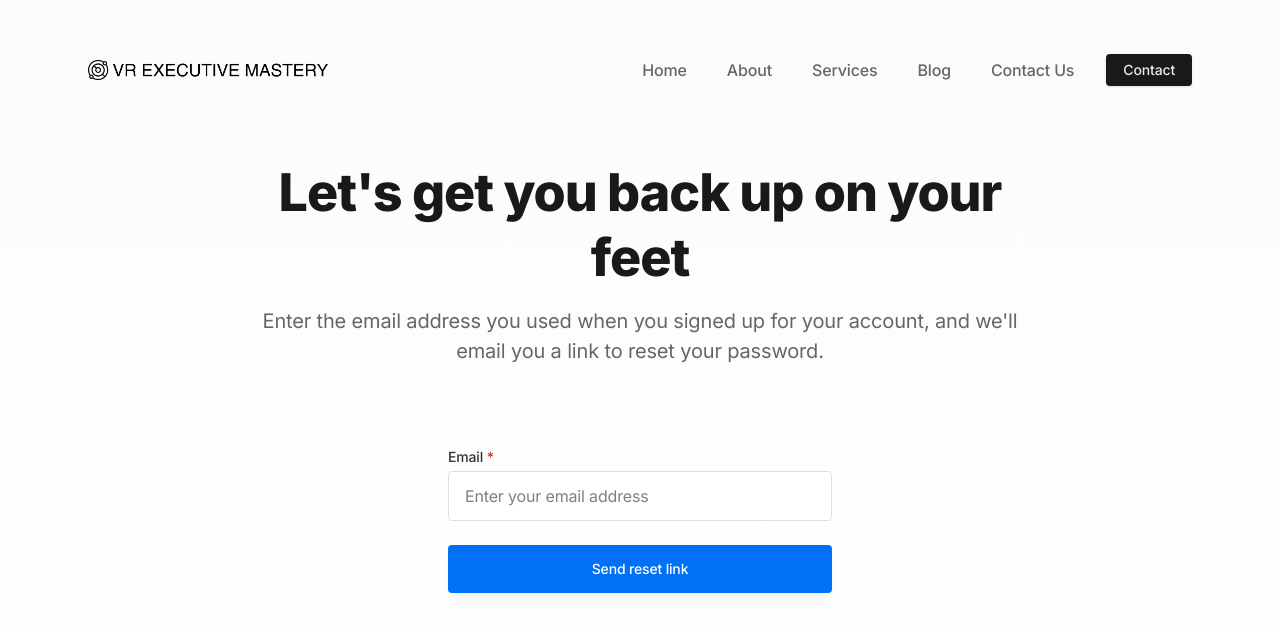
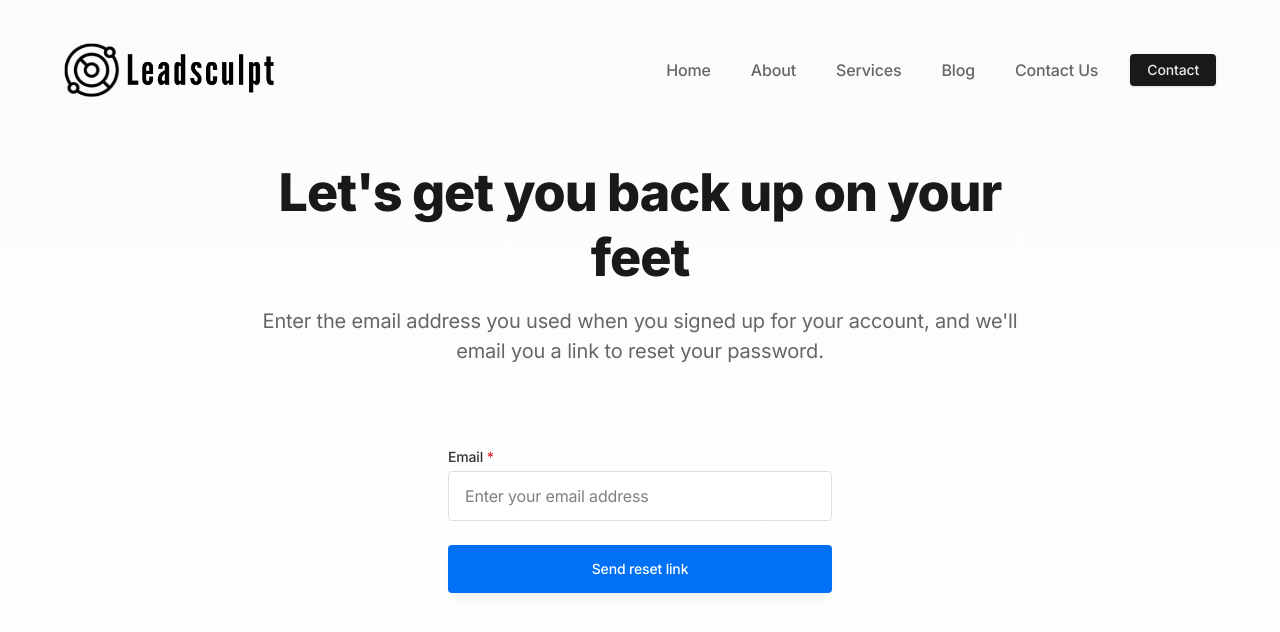
Before and after one commit to WilderAp/LandingPage1-Wap, a Next.js app: page /reset-password in a window 1280 px wide. Shown: the top 632 px of the page. Built offline with nearby package versions, Linux system fonts and the light colour scheme.

Commit message:
update logo

```diff
--- a/components/ui/footer.tsx
+++ b/components/ui/footer.tsx
@@ -1,6 +1,6 @@
 import "@/app/css/fonts.css";
 import Image from "next/image";
-import logo from "@/public/images/logo.png";
+import logo from "@/public/images/LeadLogo.png";
 
 export default function Footer() {
   return (
@@ -15,7 +15,7 @@ export default function Footer() {
               style={{ fontSize: "25px" }}
             >
               <a href="/">
-                <Image src={logo} alt="logo" width={240} height={150} />
+                <Image src={logo} alt="logo" width={180} height={150} />
               </a>
             </h6>
             <ul className="text-sm">
--- a/components/ui/header.tsx
+++ b/components/ui/header.tsx
@@ -2,7 +2,7 @@
 
 import texts from "@/components/utils/sections.json";
 import { useState, useEffect } from "react";
-import logo from "@/public/images/logo.png";
+import logo from "@/public/images/LeadLogo.png";
 import Image from "next/image";
 
 export default function Header() {
@@ -26,7 +26,7 @@ export default function Header() {
       }`}
       style={{ paddingTop: "30px" }}
     >
-      <div className="max-w-6xl mx-auto px-5 sm:px-6">
+      <div className="max-w-6xl mx-auto ">
         <div className="flex items-center justify-between h-16 md:h-20">
           {/* Site branding */}
           <div
@@ -38,7 +38,7 @@ export default function Header() {
             }}
           >
             <a href="/">
-              <Image src={logo} alt="logo" width={240} height={150} />
+              <Image src={logo} alt="logo" width={210} height={150} />
             </a>
           </div>
 
```
Also changed, not shown: public/images/LeadLogo.png (added).
